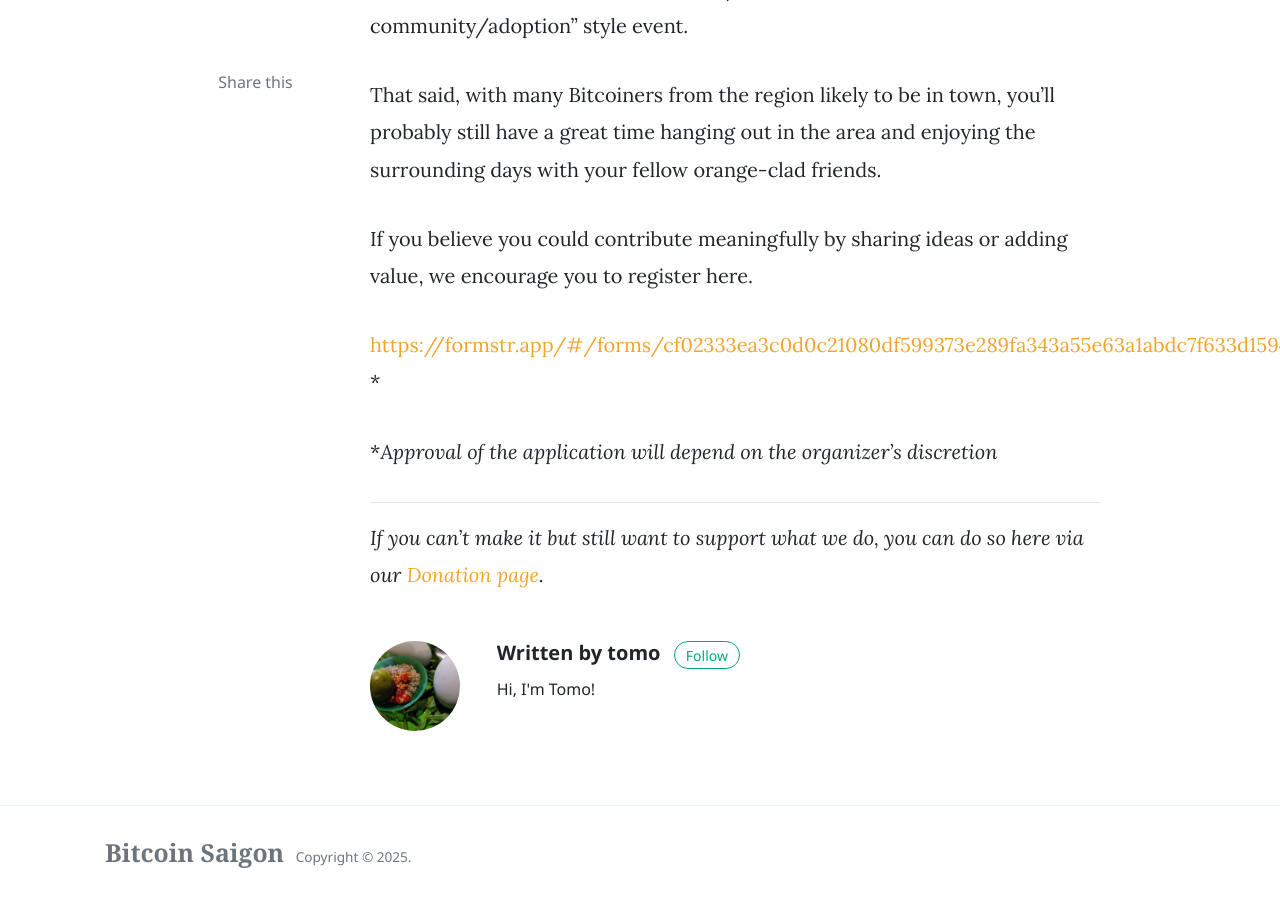
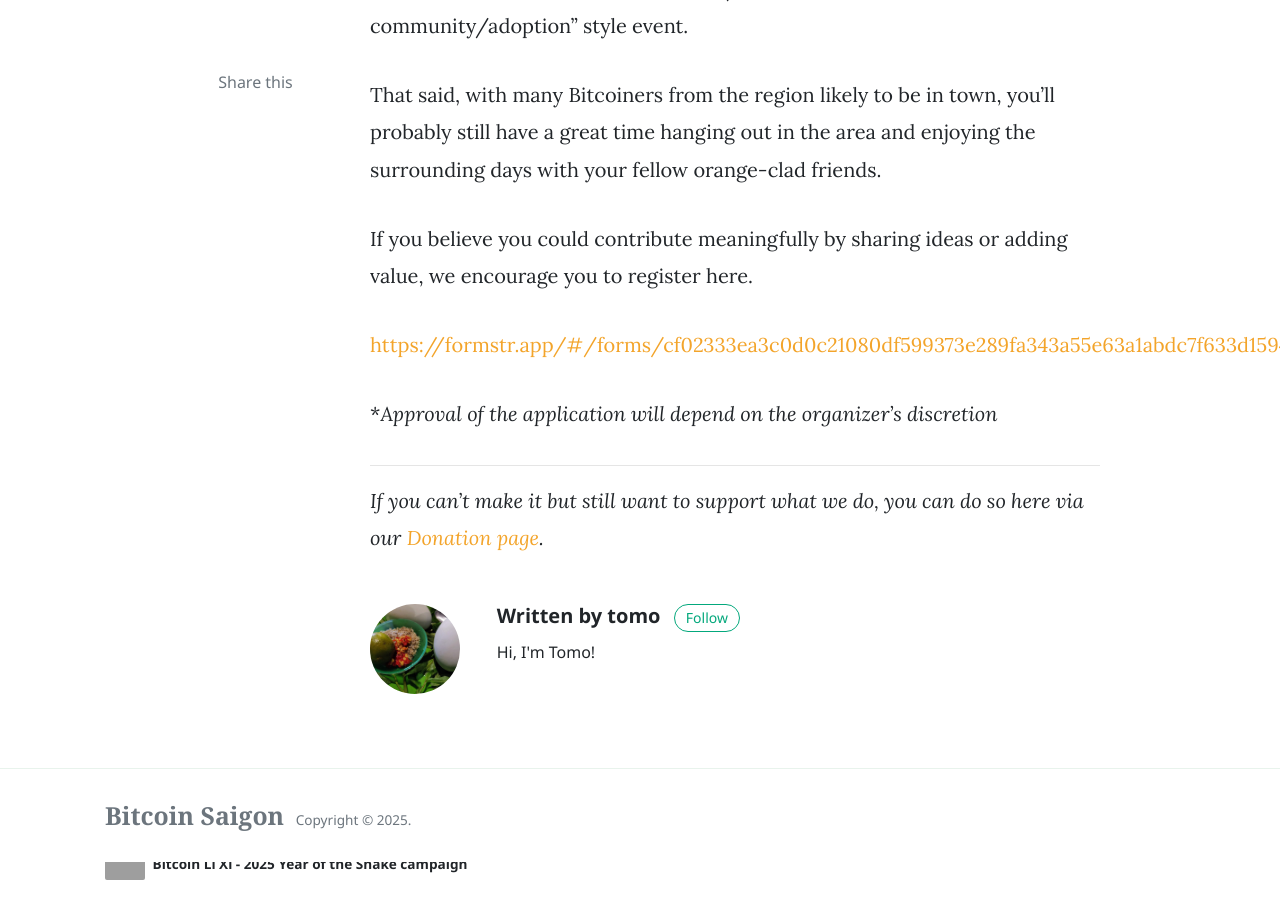
Before and after one commit to bitcoinsaigon/bitcoinsaigon.github.io, a Jekyll site: the page built from _posts/2025-01-3-bitcoin-technical-conference-chiang-mai-2025.md, in a window 1280 px wide and 900 px high, scrolled down 2654 px. Built offline with Jekyll 4.4.1, drawn with Linux system fonts in a browser that asks for light colours; nearby versions of some CDN libraries; comment, search, counter and statistics services are not loaded; grey boxes are pictures that could not be loaded.

Commit message:
remove an asterisk char

```diff
--- a/_posts/2025-01-3-bitcoin-technical-conference-chiang-mai-2025.md
+++ b/_posts/2025-01-3-bitcoin-technical-conference-chiang-mai-2025.md
@@ -26,7 +26,7 @@ That said, with many Bitcoiners from the region likely to be in town, you’ll p
 
 If you believe you could contribute meaningfully by sharing ideas or adding value, we encourage you to register here.
 
-[https://formstr.app/#/forms/cf02333ea3c0d0c21080df599373e289fa343a55e63a1abdc7f633d1594078ff](https://formstr.app/#/forms/cf02333ea3c0d0c21080df599373e289fa343a55e63a1abdc7f633d1594078ff) \*
+[https://formstr.app/#/forms/cf02333ea3c0d0c21080df599373e289fa343a55e63a1abdc7f633d1594078ff](https://formstr.app/#/forms/cf02333ea3c0d0c21080df599373e289fa343a55e63a1abdc7f633d1594078ff)
 
 \*_Approval of the application will depend on the organizer's discretion_
 
```
